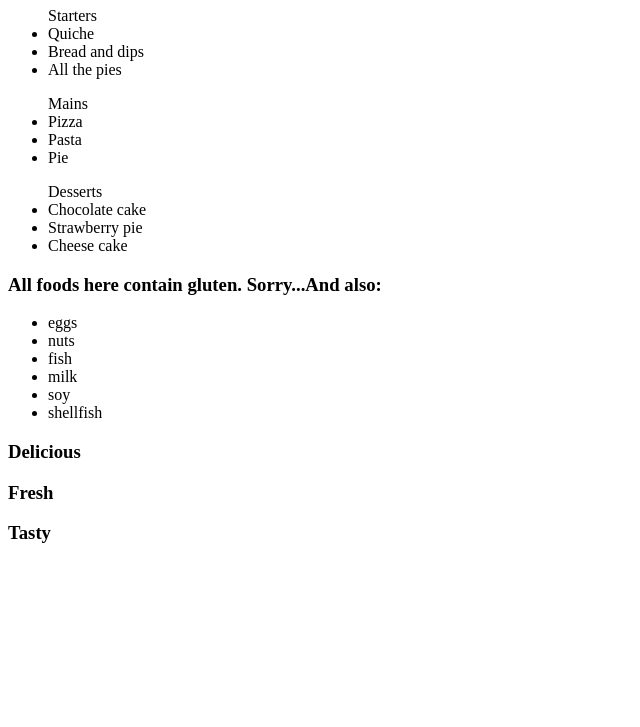
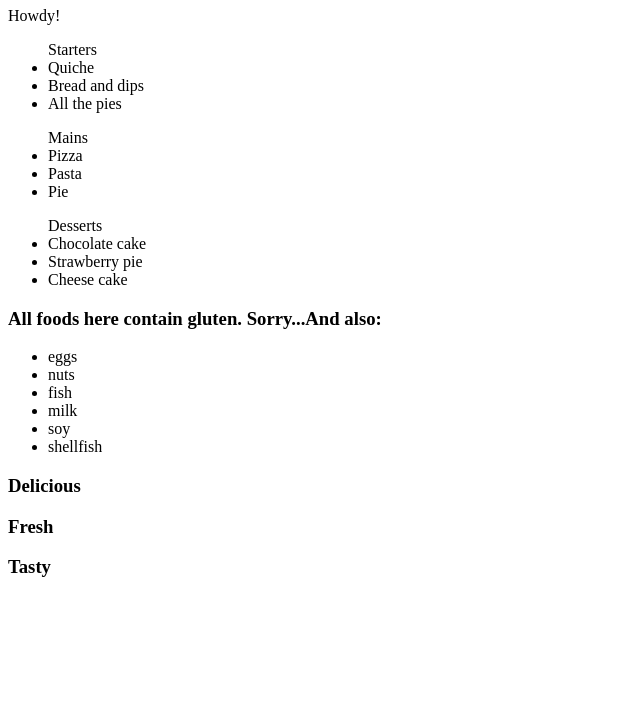
Before and after one commit to FBW-17/dom-querying, a plain HTML site: page index.html in a window 1280 px wide. Shown: the part 73-800 px from the top of the page, without its empty margins (0-640 px from the left). Drawn offline with Linux system fonts and the light colour scheme.

Commit message:
Added p tag with text

```diff
--- a/index.html
+++ b/index.html
@@ -10,7 +10,7 @@
 
 <body>
     <h1 class="title">Menu ~ Delicious Carb Indulgences</h1>
-
+    <p class="text">Howdy!</p>
     <main class="main">
 
         <ul class="food-category">
```
